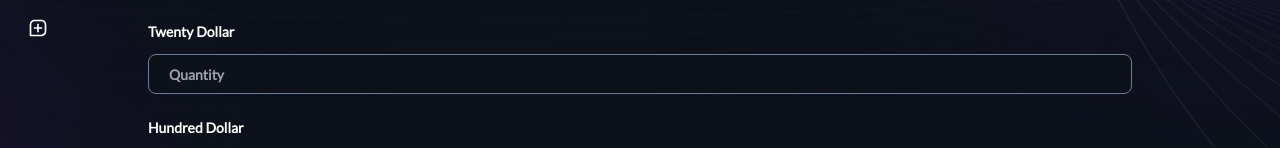
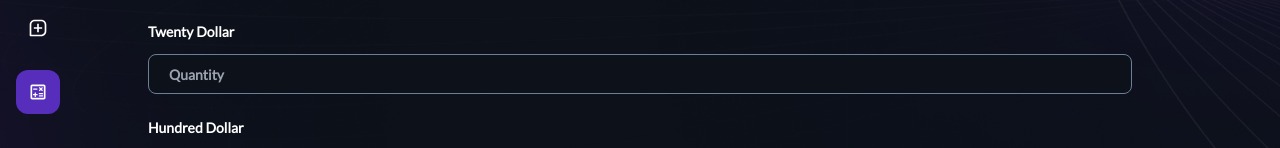
Before and after one commit to tarunverma3116/e-comm.ui, a React (Create React App) app: page /test in a window 1280 px wide. Shown: the part 222-370 px from the top of the page. Built offline with nearby package versions, Linux system fonts and the light colour scheme.

Commit message:
calculator

```diff
--- a/src/components/SideNav/MobileNav.tsx
+++ b/src/components/SideNav/MobileNav.tsx
@@ -1,10 +1,8 @@
-import React from "react";
-import NavbarLink from "../Navbar/NavbarLink";
 import { NavLink, useLocation } from "react-router-dom";
 import { BiMessageSquareAdd } from "react-icons/bi";
 import { CgFeed } from "react-icons/cg";
-import { TfiArrowCircleRight, TfiArrowCircleLeft } from "react-icons/tfi";
 import { GoHome } from "react-icons/go";
+import { MdOutlineCalculate } from "react-icons/md";
 
 type Props = {};
 
@@ -30,6 +28,12 @@ const MobileNav = (props: Props) => {
       icon: <BiMessageSquareAdd />,
       active: pathname === "/create" || pathname === "/create",
     },
+    {
+      label: "Calculate",
+      link: "/test",
+      icon: <MdOutlineCalculate />,
+      active: pathname === "/test" || pathname === "/test",
+    },
   ];
 
   return (
--- a/src/components/SideNav/index.tsx
+++ b/src/components/SideNav/index.tsx
@@ -6,6 +6,7 @@ import { BiMessageSquareAdd } from "react-icons/bi";
 import { CgFeed } from "react-icons/cg";
 import { TfiArrowCircleRight, TfiArrowCircleLeft } from "react-icons/tfi";
 import { GoHome } from "react-icons/go";
+import { MdOutlineCalculate } from "react-icons/md";
 
 interface ISideNavProps {}
 
@@ -32,6 +33,12 @@ const SideNav: React.FunctionComponent<ISideNavProps> = (props) => {
       link: "/create",
       icon: <BiMessageSquareAdd />,
       active: pathname === "/create" || pathname === "/create",
+    },
+    {
+      label: "Calculate",
+      link: "/test",
+      icon: <MdOutlineCalculate />,
+      active: pathname === "/test" || pathname === "/test",
     },
   ];
 
--- a/src/pages/test/index.tsx
+++ b/src/pages/test/index.tsx
@@ -42,9 +42,9 @@ const Test = (props: Props) => {
     <section className="text-white flex flex-col gap-6">
       <h1>Test</h1>
       <div className="flex flex-col gap-6">
-        {response.map((item, index) => {
+        {response.map((item, key) => {
           return (
-            <div key={index} className="flex flex-col gap-3">
+            <div key={key} className="flex flex-col gap-3">
               <label className="text-sm font-bold">{item.name}</label>
               <input
                 id="quantity"
```
